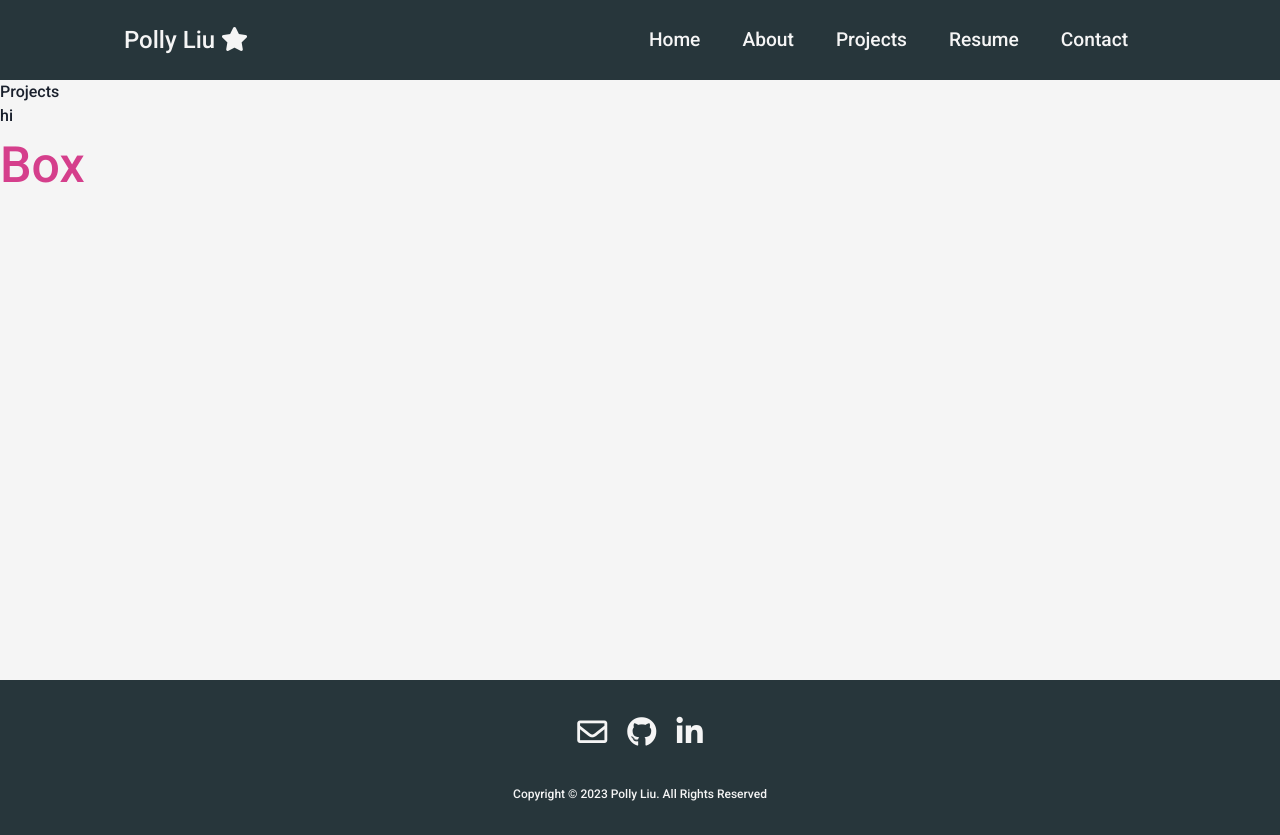
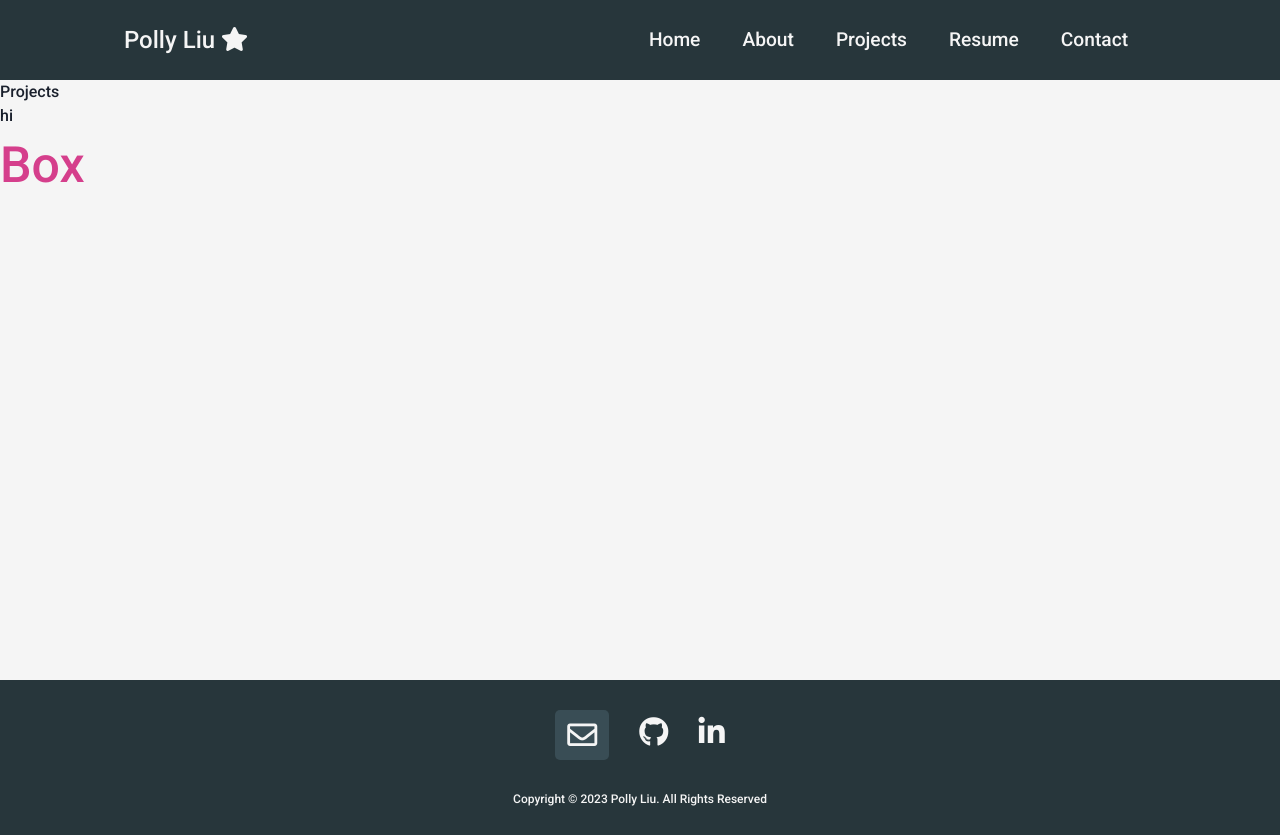
Before and after one commit to pollyliu1/pollyliu1.github.io, a React (Create React App) app: page /projects in a window 1280 px wide. In both pictures the pointer is over the link 592 px from the left and 732 px from the top of the page. Built offline with nearby package versions, Linux system fonts and the light colour scheme.

Commit message:
Finished footer

```diff
--- a/src/components/Footer/Footer.css
+++ b/src/components/Footer/Footer.css
@@ -10,12 +10,29 @@
     color: var(--whiteMain);
     justify-content: center;
     padding: 30px;
-    grid-gap: 20px;
+    grid-gap: 30px;
+    height: 110px;
+}
+
+.email:hover {
+    background-color: var(--navbarHover);
+    border-radius: 5px;
+    transition: all 0.2s ease-out;
+    padding: 0.20rem 0.75rem;
 }
 
 .github:hover {
-    background-color: var(--whiteMain);
-    border-radius: 2;
+    background-color: var(--navbarHover);
+    border-radius: 5px;
+    transition: all 0.2s ease-out;
+    padding: 0.20rem .75rem;
+}
+
+.linkedin:hover {
+    background-color: var(--navbarHover);
+    border-radius: 5px;
+    transition: all 0.2s ease-out;
+    padding: 0.20rem 0.75rem;
 }
 
 .copyright {
```
